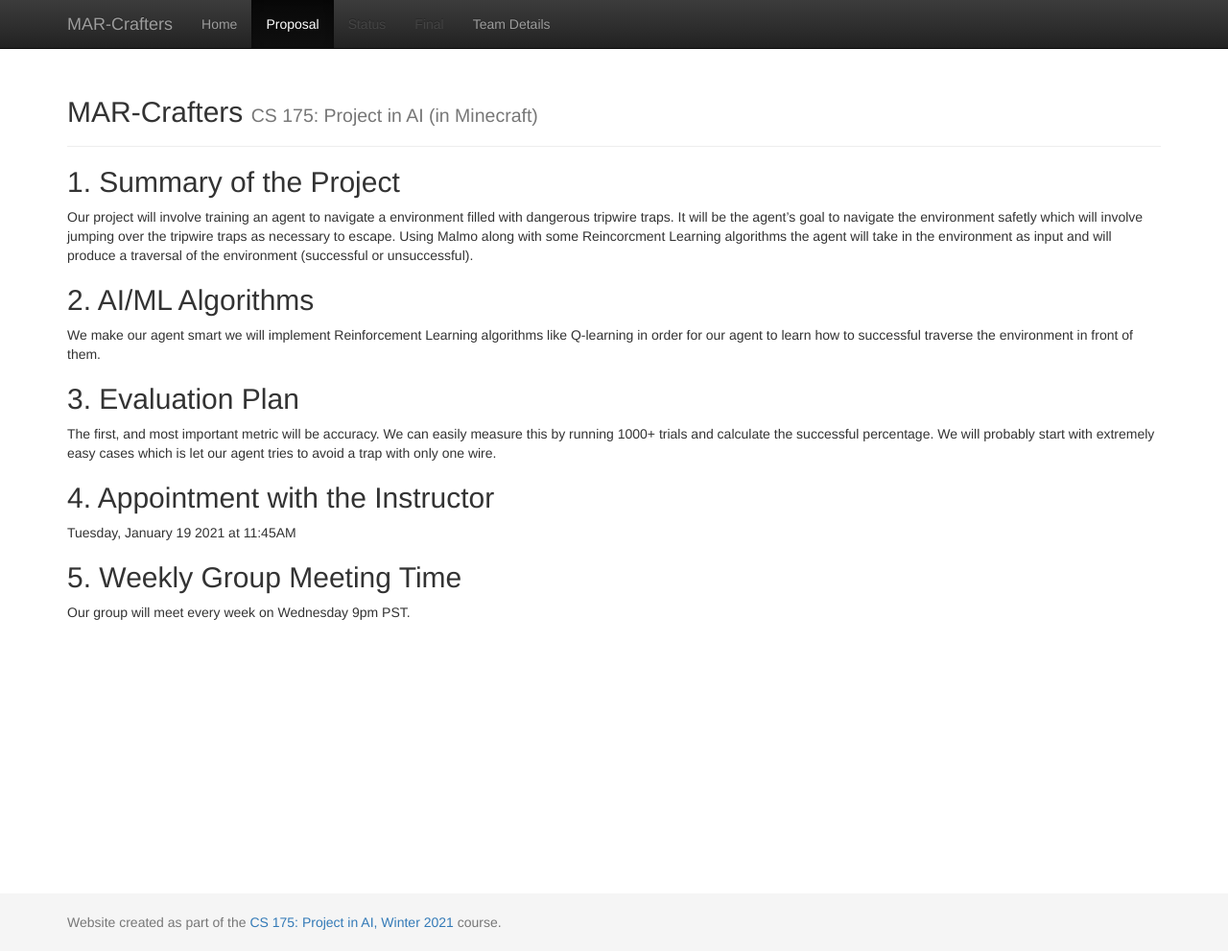
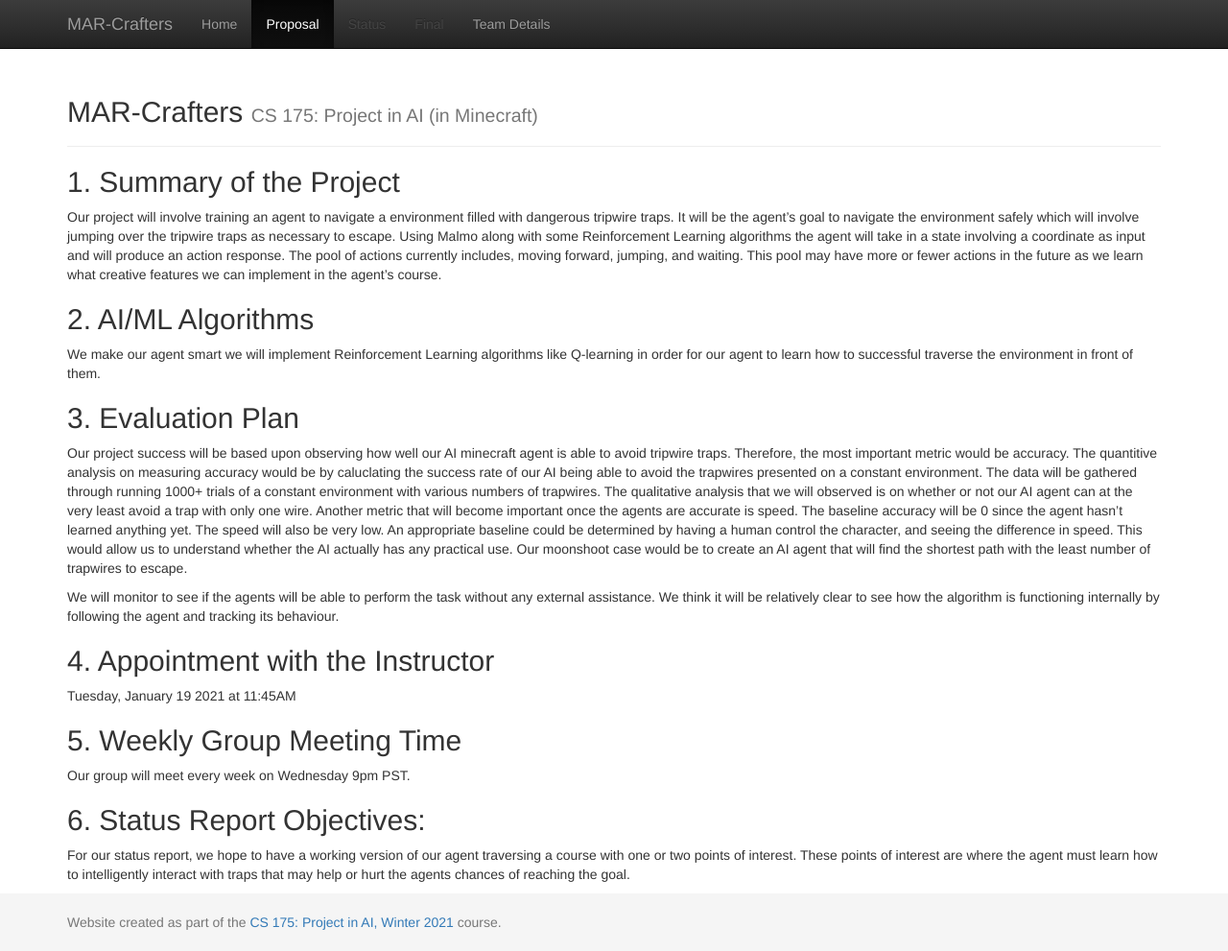
Before and after one commit to maxxdoan/DangerDungeon, a Jekyll site: the page built from docs/proposal.md, in a window 1280 px wide and 991 px high. Shown: the whole window at 96% size. Built offline with Jekyll 4.4.1, drawn with Linux system fonts in a browser that asks for light colours.

Commit message:
Update proposal.md

```diff
--- a/docs/proposal.md
+++ b/docs/proposal.md
@@ -5,17 +5,23 @@ title: Proposal
 
 ## 1. Summary of the Project
 
-Our project will involve training an agent to navigate a environment filled with dangerous tripwire traps. It will be the agent's goal to navigate the environment safetly which will involve jumping over the tripwire traps as necessary to escape. Using Malmo along with some Reincorcment Learning algorithms the agent will take in the environment as input and will produce a traversal of the environment (successful or unsuccessful).
+Our project will involve training an agent to navigate a environment filled with dangerous tripwire traps. It will be the agent's goal to navigate the environment safely which will involve jumping over the tripwire traps as necessary to escape. Using Malmo along with some Reinforcement Learning algorithms the agent will take in a state involving a coordinate as input and will produce an action response. The pool of actions currently includes, moving forward, jumping, and waiting. This pool may have more or fewer actions in the future as we learn what creative features we can implement in the agent's course.
 
 ## 2. AI/ML Algorithms
 
 We make our agent smart we will implement Reinforcement Learning algorithms like Q-learning in order for our agent to learn how to successful traverse the environment in front of them.
 
 ## 3. Evaluation Plan
-The first, and most important metric will be accuracy. We can easily measure this by running 1000+ trials and calculate the successful percentage. We will probably start with extremely easy cases which is let our agent tries to avoid a trap with only one wire.
+
+Our project success will be based upon observing how well our AI minecraft agent is able to avoid tripwire traps. Therefore, the most important metric would be accuracy. The quantitive analysis on measuring accuracy would be by caluclating the success rate of our AI being able to avoid the trapwires presented on a constant environment. The data will be gathered through running 1000+ trials of a constant environment with various numbers of trapwires. The qualitative analysis that we will observed is on whether or not our AI agent can at the very least avoid a trap with only one wire. Another metric that will become important once the agents are accurate is speed. The baseline accuracy will  be 0 since the agent hasn't learned anything yet. The speed will also be very low. An appropriate baseline could be determined by having a human control the character, and seeing the difference in speed. This would allow us to understand whether the AI actually has any practical use. Our moonshoot case would be to create an AI agent that will find the shortest path with the least number of trapwires to escape.
+
+We will monitor to see if the agents will be able to perform the task without any external assistance.  We think it will be relatively clear to see how the algorithm is functioning internally by following the agent and tracking its behaviour.
 
 ## 4. Appointment with the Instructor
 Tuesday, January 19 2021 at 11:45AM
 
 ## 5. Weekly Group Meeting Time
 Our group will meet every week on Wednesday 9pm PST.
+
+## 6. Status Report Objectives:
+For our status report, we hope to have a working version of our agent traversing a course with one or two points of interest. These points of interest are where the agent must learn how to intelligently interact with traps that may help or hurt the agents chances of reaching the goal.
```
